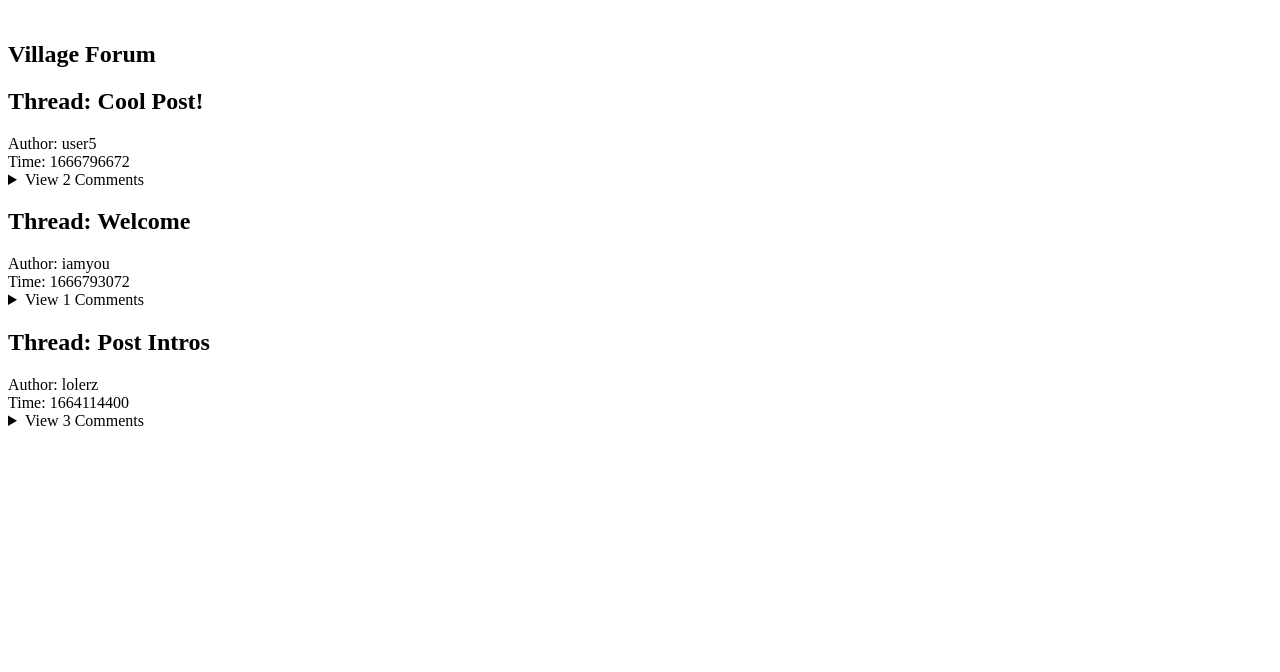
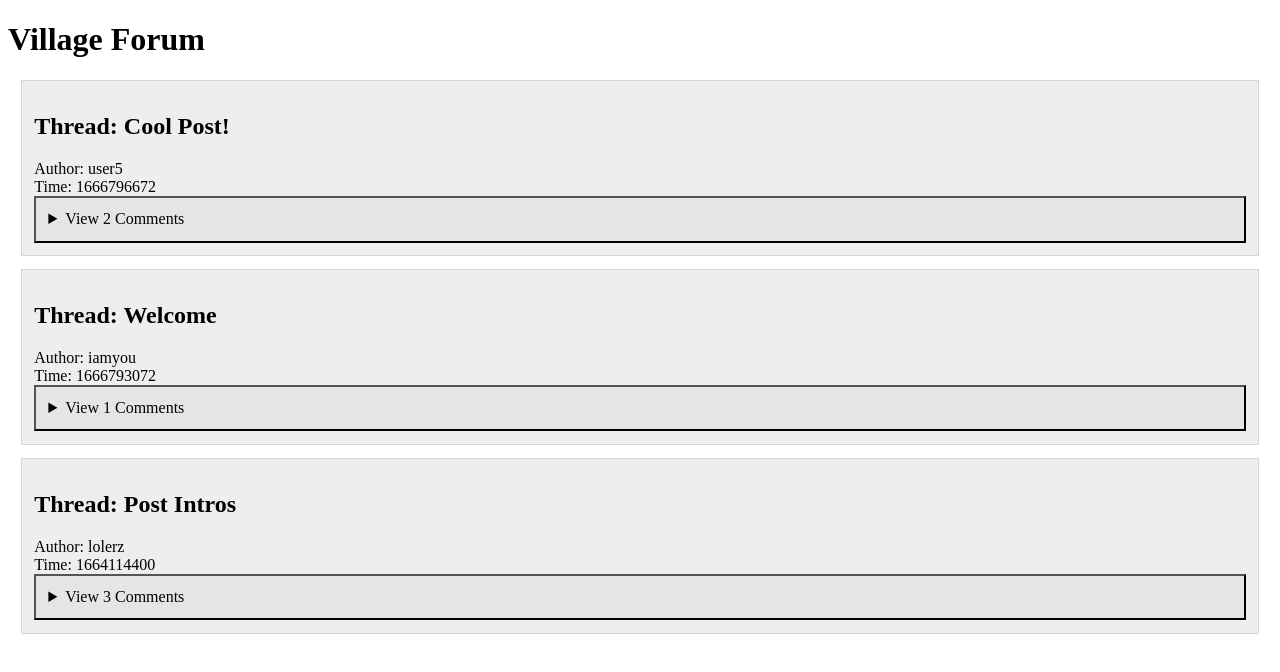
Before and after one commit to fractalbach/webvillages-frontend, a React (Vite) app: page / in a window 1280 px wide. Shown: the top 672 px of the page. Built offline with nearby package versions, Linux system fonts and the light colour scheme.

Commit message:
added some basic css

```diff
--- a/src/App.css
+++ b/src/App.css
@@ -1,12 +1,30 @@
-body {
-  padding: 1% 0;
-/*   vertical-align: center; */
-/*   line-height: 100vh; */
+html, body {
+  padding: 0%;
 }
 
-.usercard {
-  border: 1px solid #777;
-  background-color: #bbb;
-  max-width: 10em;
-  margin: auto;
+.thread {
+  padding: 1%;
+  margin: 1%;
+  border: 1px solid #d3d7cf;
+  background-color: #eeeeec;
 }
+
+.thread > details > summary {
+  padding: 1%;
+  details: 0.5em;
+  background-color: #e5e5e5;
+  border: 2px outset black;
+  cursor: pointer
+  user-select: none;
+}
+
+.thread > details[open] > summary {
+  border: 2px inset black;
+}
+
+.comment {
+  margin: 1%;
+  padding: 1%;
+  border: 1px solid #d3d7cf;
+  background-color: #cff5ff;
+}
--- a/src/App.tsx
+++ b/src/App.tsx
@@ -71,10 +71,10 @@ function VillageForum() {
     threads.push( <Thread thread_data={x} key={x.id} /> );
   });
   return (
-    <section>
-    <h1>Village Forum</h1>
-      {threads}
-    </section>
+    <div className="forum">
+      <h1 className="forum_heading">Village Forum</h1>
+      <div className="forum_body">{threads}</div>
+    </div>
   );
 }
 
```
